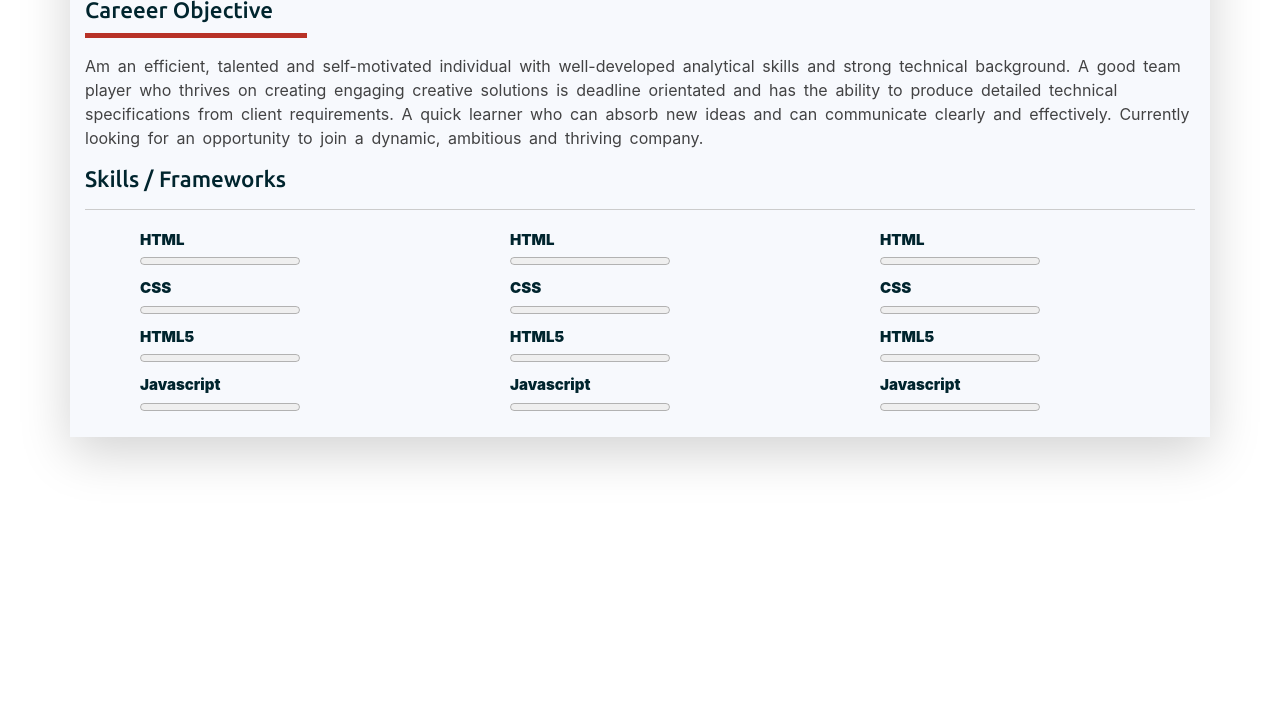
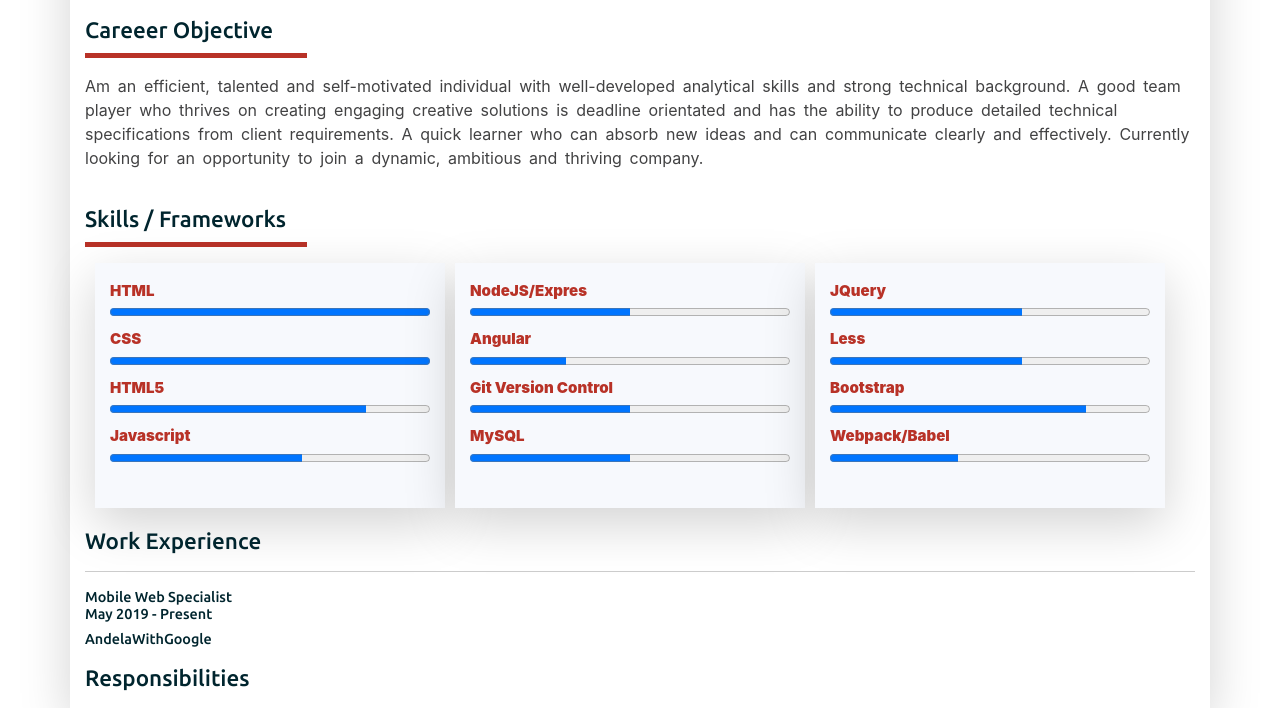
Before and after one commit to Lodakins/Portfolio, a plain HTML site: page resume.html in a window 1280 px wide. Shown: the part 289-997 px from the top of the page. Before the commit the page ends 800 px from the top, so only its background shows below. Drawn offline with nearby package versions, Linux system fonts and the light colour scheme.

Commit message:
Added new style to the resume page

```diff
--- a/css/main.css
+++ b/css/main.css
@@ -100,6 +100,7 @@ fieldset {
 .container-fluid,.row{
   padding: 0px;
   margin: 0px;
+  box-sizing: border-box !important;
 }
 textarea {
   resize: vertical;
@@ -122,9 +123,6 @@ h1,h2,h3,h4,h5{
 /* ==========================================================================
    Author's custom styles
    ========================================================================== */
- header{
-  background-color: rgba(255,255,255,.5);
-}
 .sub-header{
   position: absolute;
   width:100%;
@@ -184,6 +182,9 @@ a.class-brand{
 
 
 /*======== Resume Page ==========*/
+.resume-menu{
+  z-index: 9;
+}
 .resume-menu nav{
   background-color: #B83227;
 }
@@ -193,7 +194,7 @@ a.class-brand{
 .resume-wrapper{
   box-shadow: 0 1rem 3rem rgba(0, 0, 0, 0.175) !important;
   padding: 0px;
-  background-color: hsl(214, 64%, 98%);
+  background-color: #fff;
 }
 .resume-wrapper p{
   color: hsl(210, 1%, 26%);
@@ -225,11 +226,18 @@ padding-left: 150px;
 .resume-social-handle li{
   margin-bottom: 10px;
 }
+.resume-career-obj{
+  padding-top: 20px;
+}
 .resume-career-obj hr{
   border: none;
   width: 20%;
   border-bottom: 5px solid #B83227;
   margin-top: 7px;
+}
+.resume-skill{
+  box-sizing: border-box;
+  padding-top: 20px;
 }
 .resume-skill li{
   color: hsl(192, 100%, 9%);
@@ -238,9 +246,35 @@ padding-left: 150px;
   font-weight: 900;
   font-size: 0.94em;
   color:hsl(192, 100%, 9%);
+  color: #B83227;
+}
+.resume-skill hr{
+  border: none;
+  width: 20%;
+  border-bottom: 5px solid #B83227;
+  margin-top: 7px;
 
 }
-
+progress{
+width: 100%;
+}
+.resume-skill .skill-container{
+  box-shadow: 0 1rem 3rem rgba(0, 0, 0, 0.175) !important;
+  background-color: hsl(214, 64%, 98%);
+  padding: 15px;
+  padding-bottom: 20px;
+  max-width: 350px ;
+  margin-left: 10px;
+}
+.skill-container ul{
+  padding-left: 0px;
+}
+.work-experience{
+  padding-top: 20px;
+}
+.experience-one h3{
+    font-size: 0.9em;
+}
 
 
 
@@ -263,6 +297,7 @@ padding-left: 150px;
   width: 100%;
   background-color: #B83227;
   padding: 10px;
+  z-index: 20;
 }
 
 /*
--- a/resume.html
+++ b/resume.html
@@ -81,77 +81,100 @@
               A quick learner who can absorb new ideas and can communicate clearly and effectively. Currently looking for an opportunity to join a dynamic, ambitious and thriving company.
               </p>
         </section>
+
         <section class="col-12 resume-skill">
           <h2> Skills / Frameworks</h2>
           <hr>
+
           <div class="row">
-          <div class="col-md-4">
+          <div class="col-md-4 skill-container">
           <ul>
             <li>
               <span class="skill-title">HTML</span><br>
-              <progress value=""></progress>
+              <progress value="1"></progress>
             </li>
             <li>
                 <span class="skill-title">CSS</span><br>
-                <progress value=""> </progress>
+                <progress value="1"> </progress>
               </li>
               <li>
                   <span class="skill-title">HTML5</span><br>
-                  <progress value=""></progress>
+                  <progress value="0.8"></progress>
                 </li>
                 <li>
                     <span class="skill-title">Javascript</span><br>
-                    <progress value="">Html </progress>
+                    <progress value="0.6"></progress>
                   </li>
           </ul>
         </div>
 
-        <div class="col-md-4">
+        <div class="col-md-4 skill-container">
             <ul>
               <li>
-                <span class="skill-title">HTML</span><br>
-                <progress value=""></progress>
+                <span class="skill-title">NodeJS/Expres</span><br>
+                <progress value="0.5"></progress>
               </li>
               <li>
-                  <span class="skill-title">CSS</span><br>
-                  <progress value=""> </progress>
+                  <span class="skill-title">Angular</span><br>
+                  <progress value="0.3"> </progress>
                 </li>
                 <li>
-                    <span class="skill-title">HTML5</span><br>
-                    <progress value=""></progress>
+                    <span class="skill-title">Git Version Control</span><br>
+                    <progress value="0.5"></progress>
                   </li>
                   <li>
-                      <span class="skill-title">Javascript</span><br>
-                      <progress value="">Html </progress>
+                      <span class="skill-title"> MySQL</span><br>
+                      <progress value="0.5"></progress>
                     </li>
             </ul>
           </div>
 
-          <div class="col-md-4">
+          <div class="col-md-4 skill-container">
               <ul>
                 <li>
-                  <span class="skill-title">HTML</span><br>
-                  <progress value=""></progress>
+                  <span class="skill-title">JQuery</span><br>
+                  <progress value="0.6"></progress>
                 </li>
                 <li>
-                    <span class="skill-title">CSS</span><br>
-                    <progress value=""> </progress>
+                    <span class="skill-title">Less</span><br>
+                    <progress value="0.6"> </progress>
                   </li>
                   <li>
-                      <span class="skill-title">HTML5</span><br>
-                      <progress value=""></progress>
+                      <span class="skill-title"> Bootstrap</span><br>
+                      <progress value="0.8"></progress>
                     </li>
                     <li>
-                        <span class="skill-title">Javascript</span><br>
-                        <progress value="">Html </progress>
+                        <span class="skill-title">Webpack/Babel</span><br>
+                        <progress value="0.4"></progress>
                       </li>
               </ul>
             </div>
 
+      </div>
+        </section>
+
+        <section class="col-12 work-experience">
+          <h2> Work Experience</h2>
+          <hr>
+
+        <article class="experience-one">
+          <header>
+            <h3> Mobile Web Specialist<br>
+              <span>  May 2019 - Present</span>
+            </h3>
+            <h3> AndelaWithGoogle</h3>
+          </header>
+          <p> </p>
+
+          <h4> Responsibilities</h4>
+          <ul>
+            <li> </li>
+          </ul>
+        </article>
+        </section>
 
       </div>
-        </section>
-      </div>
+
    </div>
   </div>
 
```
